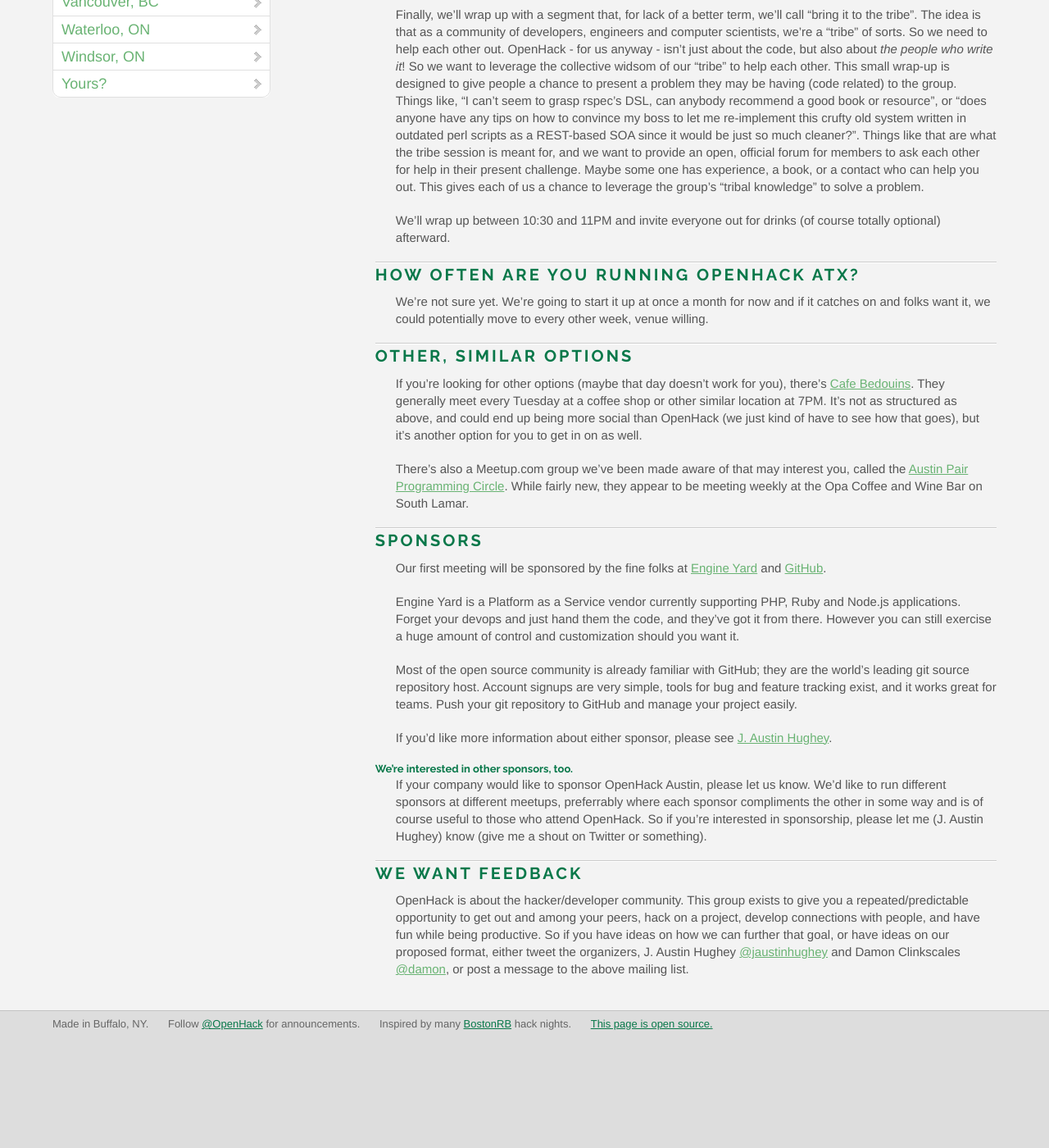
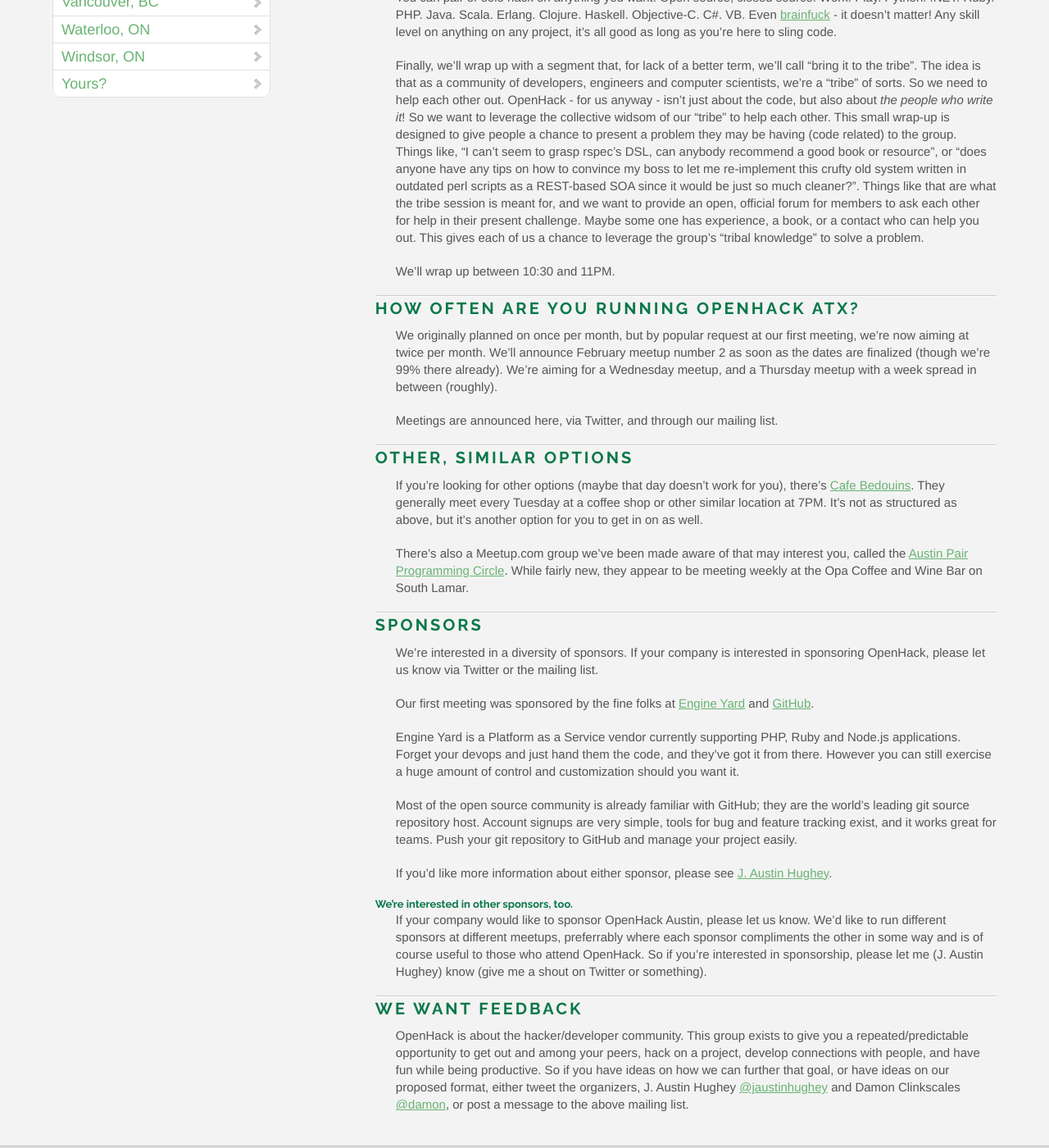
Before and after one commit to OpenHack/openhack.github.com, a Jekyll site: the page built from austin/index.markdown, in a window 1280 px wide and 1400 px high, scrolled down 1556 px. Shown: the whole window at 82% size. Built offline with Jekyll 4.4.1, drawn with Linux system fonts in a browser that asks for light colours; nearby versions of some CDN libraries; Markdown is read by kramdown in place of the engine named in the settings; comment, search, counter and statistics services are not loaded; before the commit the page ends 2821 px from its top, so only the background shows below that; some of the changed text lies outside the part shown.

Commit message:
update for Ausitn, TX - Feb 13th

```diff
--- a/austin/index.markdown
+++ b/austin/index.markdown
@@ -7,10 +7,13 @@
 
 ![Austin, TX Skyline](/austin/atx.jpg)
 
-### First Meeting: Wednesday, January 30th, 7PM at Capital Factory
+### Next Meeting: Wednesday, February 13th, 7PM at Capital Factory
 
-We'll be holding our first OpenHack on Wednesday, January 30th at 7PM downtown at Capital Factory.
-The address is 701 Brazos, Austin, TX 78701. [Click here for a Google map](http://goo.gl/maps/mKAtt)
+Our first meeting was a rousing success with almost double the number in attendance as planned!
+Thank you all very much for making OpenHack Austin such an amazing success.
+
+Our next meeting will be in the same place - [Capital Factory (701 Brazos)](http://goo.gl/maps/mKAtt) at 7PM on Wednesday
+the 13th.
 
 For anyone who hasn't been there, there's parking under the building itself (The Austin Centre) (for a fee).
 When you get inside the building, look for elevators to offices in the building. Take that elevator to the 16th floor (top floor).
@@ -26,8 +29,9 @@
 
 ### Format
 
-We're going to have a little structure around our first meeting (but not too much) to see how it goes. The idea is to
-use some structure to grease the wheels a little bit and get things rolling.
+We have a *little* structure around our meetings to give people a chance to speak, bounce ideas off
+others, and "break the ice" for anyone who hasn't met before. We tried this during our first meeting
+and it went rather well, so we'll stick with it until folks tell us otherwise:
 
 - 7:00PM  Meet at CF
 - 7:15PM  Introductions (stand-up style)
@@ -58,18 +62,21 @@
 other for help in their present challenge. Maybe some one has experience, a book, or a contact who can help you out. This
 gives each of us a chance to leverage the group's "tribal knowledge" to solve a problem.
 
-We'll wrap up between 10:30 and 11PM and invite everyone out for drinks (of course totally optional) afterward.
+We'll wrap up between 10:30 and 11PM.
 
 ### How often are you running OpenHack ATX?
 
-We're not sure yet. We're going to start it up at once a month for now and if it catches on and folks want it,
-we could potentially move to every other week, venue willing.
+We originally planned on once per month, but by popular request at our first meeting,
+we're now aiming at twice per month. We'll announce February meetup number 2 as soon
+as the dates are finalized (though we're 99% there already). We're aiming for a
+Wednesday meetup, and a Thursday meetup with a week spread in between (roughly).
+
+Meetings are announced here, via Twitter, and through our mailing list.
 
 ### Other, similar options
 
 If you're looking for other options (maybe that day doesn't work for you), there's [Cafe Bedouins](http://cafebedouins.com/).
-They generally meet every Tuesday at a coffee shop or other similar location at 7PM. It's not as structured as above, and
-could end up being more social than OpenHack (we just kind of have to see how that goes), but it's another option for you
+They generally meet every Tuesday at a coffee shop or other similar location at 7PM. It's not as structured as above, but it's another option for you
 to get in on as well.
 
 There's also a Meetup.com group we've been made aware of that may interest you, called the
@@ -78,7 +85,10 @@
 
 ### Sponsors
 
-Our first meeting will be sponsored by the fine folks at [Engine Yard](http://www.engineyard.com) and [GitHub](http://www.github.com).
+We're interested in a diversity of sponsors. If your company is interested in sponsoring OpenHack, please let us know
+via Twitter or the mailing list.
+
+Our first meeting was sponsored by the fine folks at [Engine Yard](http://www.engineyard.com) and [GitHub](http://www.github.com).
 
 Engine Yard is a Platform as a Service vendor
 currently supporting PHP, Ruby and Node.js applications. Forget your devops and just hand them the code, and they've got it from there.
```
